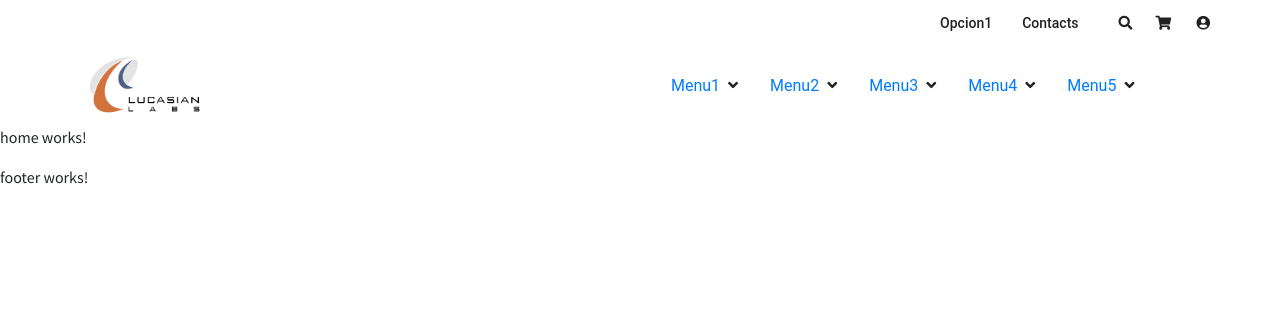
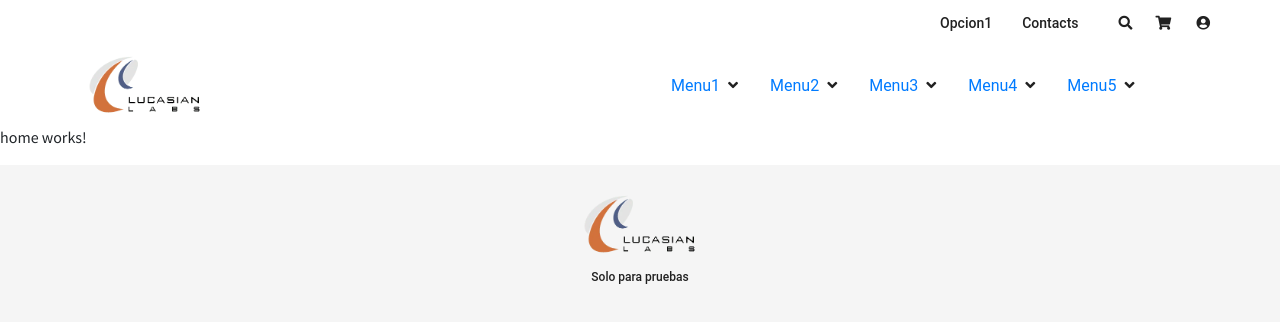
Before and after one commit to 70r63x/landing, an Angular app: page / in a window 1280 px wide. Shown: the top 322 px of the page. Built offline with nearby package versions, Linux system fonts and the light colour scheme.

Commit message:
footer completed

```diff
--- a/src/app/app.component.ts
+++ b/src/app/app.component.ts
@@ -14,4 +14,8 @@ export class AppComponent {
   getHeader(){
   	return dataWebES.header;
   }
+
+  getFooter(){
+  	return dataWebES.footer;
+  }
 }
--- a/src/app/footer/footer.component.css
+++ b/src/app/footer/footer.component.css
@@ -0,0 +1,7 @@
+.row-content{
+    height: auto;
+}
+
+p{
+    font-size: 12px;
+}
--- a/src/app/footer/footer.component.html
+++ b/src/app/footer/footer.component.html
@@ -1,3 +1,17 @@
-<p>
-  footer works!
-</p>
+<footer>
+  <mat-toolbar>
+    <mat-toolbar-row class="row-content py-md-4 px-0">
+      <div class="container">
+        <div class="row justify-content-around">
+          <div class="col-2 text-center">
+            <picture>
+              <source srcset="{{dataFooter.logoWeb}}" type="image/webp"><!-- Formato WebP -->
+              <img class="img-fluid w-75" src="{{dataFooter.logo}}" alt="logo lucasian labs">
+            </picture>
+            <p>{{dataFooter.text}}</p>
+          </div>
+        </div>
+      </div>
+    </mat-toolbar-row>
+  </mat-toolbar>
+</footer>
--- a/src/app/footer/footer.component.ts
+++ b/src/app/footer/footer.component.ts
@@ -1,4 +1,5 @@
 import { Component, OnInit } from '@angular/core';
+import { AppComponent } from '../app.component';
 
 @Component({
   selector: 'app-footer',
@@ -7,7 +8,11 @@ import { Component, OnInit } from '@angular/core';
 })
 export class FooterComponent implements OnInit {
 
-  constructor() { }
+  public dataFooter: any;
+
+  constructor(public dataWeb: AppComponent) {
+    this.dataFooter = dataWeb.getFooter();
+  }
 
   ngOnInit() {
   }
--- a/src/app/header/header.component.html
+++ b/src/app/header/header.component.html
@@ -27,7 +27,7 @@
               <a [routerLink]="['']">
                 <picture>
                   <source srcset="{{dataHeader.logoWeb}}" type="image/webp"><!-- Formato WebP -->
-                    <img class="mr-2 img-fluid w-75" src="{{dataHeader.logo}}" alt="logo lucasian labs">
+                  <img class="mr-2 img-fluid w-75" src="{{dataHeader.logo}}" alt="logo lucasian labs">
                 </picture>
               </a>
             </div>
--- a/src/assets/data/dataESP.json
+++ b/src/assets/data/dataESP.json
@@ -46,5 +46,10 @@
                 ]
             }
         ]
+    },
+    "footer":{
+        "logo": "./assets/img/lucasian-logo.png",
+        "logoWeb": "./assets/img/lucasian-logo.webp",
+        "text": "Solo para pruebas"
     }
 }
```
